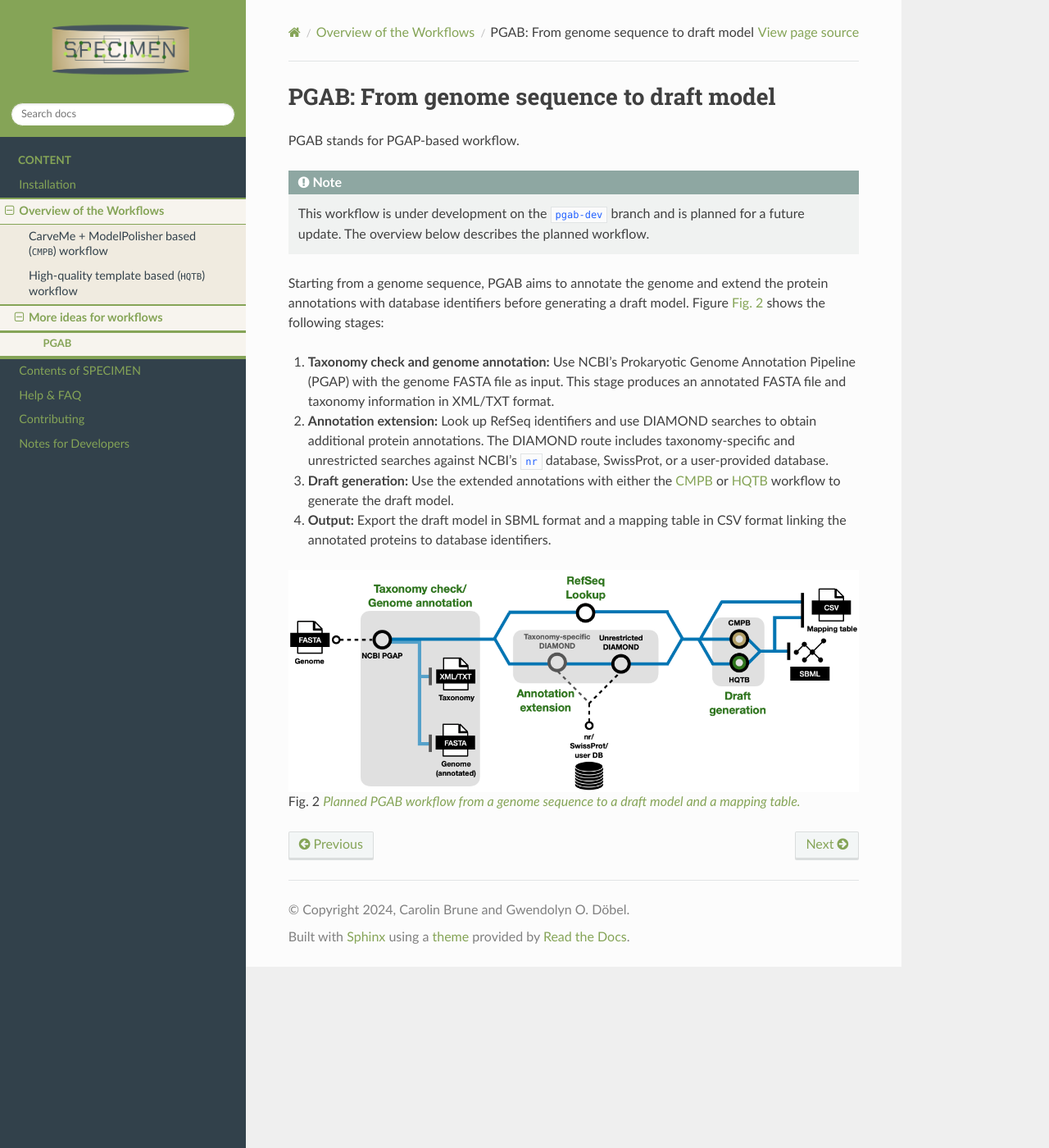
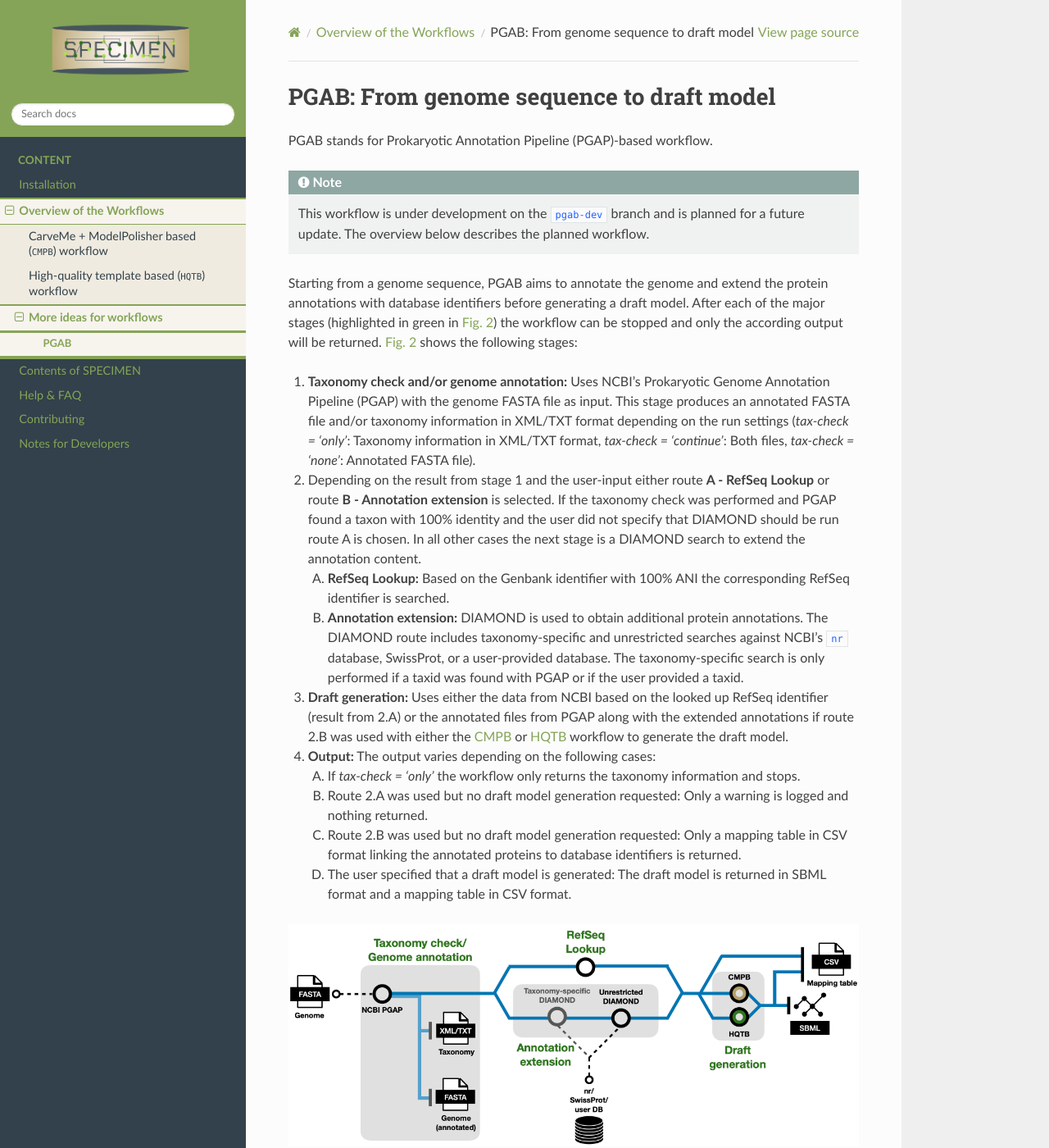
Before and after one commit to draeger-lab/SPECIMEN, a Sphinx documentation site: the page built from docs/source/pipeline_idea.rst, in a window 1280 px wide and 1400 px high. Shown: the whole window at 82% size. Built offline with Sphinx 7.4.7 and the Read the Docs theme 3.1.0, drawn with Linux system fonts in a browser that asks for light colours.

Commit message:
[PGAB] Adjusted pipeline text in docs #5

```diff
--- a/docs/source/pipeline_idea.rst
+++ b/docs/source/pipeline_idea.rst
@@ -1,7 +1,7 @@
 PGAB: From genome sequence to draft model
 =========================================
 
-PGAB stands for PGAP-based workflow.
+PGAB stands for Prokaryotic Annotation Pipeline (PGAP)-based workflow.
 
 .. note::
 
@@ -10,20 +10,46 @@ PGAB stands for PGAP-based workflow.
 
 Starting from a genome sequence, PGAB aims to annotate the genome and extend the
 protein annotations with database identifiers before generating a draft model.
-Figure :numref:`pgab_workflow` shows the following stages:
+After each of the major stages (highlighted in green in :numref:`pgab_workflow`)
+the workflow can be stopped and only the according output will be returned.
+:numref:`pgab_workflow` shows the following stages:
 
-1. **Taxonomy check and genome annotation:** Use NCBI's Prokaryotic Genome
+1. **Taxonomy check and/or genome annotation:** Uses NCBI's Prokaryotic Genome
    Annotation Pipeline (PGAP) with the genome FASTA file as input. This stage
-   produces an annotated FASTA file and taxonomy information in XML/TXT format.
-2. **Annotation extension:** Look up RefSeq identifiers and use DIAMOND searches
-   to obtain additional protein annotations. The DIAMOND route includes
-   taxonomy-specific and unrestricted searches against NCBI's ``nr`` database,
-   SwissProt, or a user-provided database.
-3. **Draft generation:** Use the extended annotations with either the
+   produces an annotated FASTA file and/or taxonomy information in XML/TXT format
+   depending on the run settings (`tax-check = 'only'`: Taxonomy information in
+   XML/TXT format, `tax-check = 'continue'`: Both files, `tax-check = 'none'`:
+   Annotated FASTA file).
+2. Depending on the result from stage 1 and the user-input either route
+   **A - RefSeq Lookup** or route **B - Annotation extension** is selected. If the
+   taxonomy check was performed and PGAP found a taxon with 100% identity and
+   the user did not specify that DIAMOND should be run route A is chosen. In all
+   other cases the next stage is a DIAMOND search to extend the annotation content.
+
+   A. **RefSeq Lookup:** Based on the Genbank identifier with 100% ANI the
+      corresponding RefSeq identifier is searched.
+   B. **Annotation extension:** DIAMOND is used to obtain additional protein
+      annotations. The DIAMOND route includes taxonomy-specific and unrestricted
+      searches against NCBI's ``nr`` database, SwissProt, or a user-provided
+      database. The taxonomy-specific search is only performed if a taxid was
+      found with PGAP or if the user provided a taxid.
+3. **Draft generation:** Uses either the data from NCBI based on the looked up
+   RefSeq identifier (result from 2.A) or the annotated files from PGAP along
+   with the extended annotations if route 2.B was used with either the
    :ref:`CMPB<CMPB Overview>` or :ref:`HQTB<HQTB Overview>` workflow to generate
    the draft model.
-4. **Output:** Export the draft model in SBML format and a mapping table in CSV
-   format linking the annotated proteins to database identifiers.
+4. **Output:** The output varies depending on the following cases:
+
+   A. If `tax-check = 'only'` the workflow only returns the taxonomy information
+      and stops.
+   B. Route 2.A was used but no draft model generation requested: Only a warning
+      is logged and nothing returned.
+   C. Route 2.B was used but no draft model generation requested: Only a
+      mapping table in CSV format linking the annotated proteins to database
+      identifiers is returned.
+   D. The user specified that a draft model is generated: The draft model is
+      returned in SBML format and a mapping table in CSV format.
+
 
 .. _pgab_workflow:
 
```
